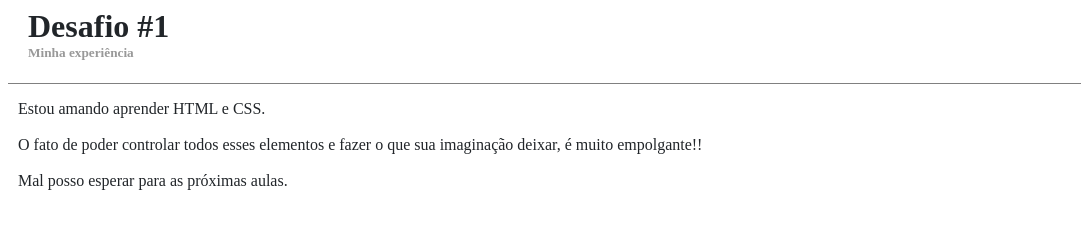
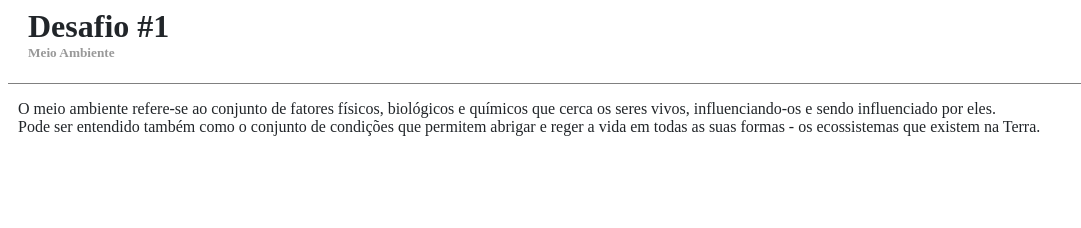
Before and after one commit to monscoala/desafio-da-semana-1, a plain HTML site: page index.html in a window 1280 px wide. Shown: the whole page, without its empty margins (0-1081 px from the left). Drawn offline with Linux system fonts and the light colour scheme.

Commit message:
Texto e título modificado.

```diff
--- a/index.html
+++ b/index.html
@@ -6,12 +6,12 @@
     <body>
         <div id="title">
             <h1>Desafio #1</h1>
-            <h5>Minha experiência</h5>
+            <h5>Meio Ambiente</h5>
         </div>
         <div id="text">
-            <p>Estou amando aprender HTML e CSS.
-                <br><br>O fato de poder controlar todos esses elementos e fazer o que sua imaginação deixar, é muito empolgante!!
-                <br><br>Mal posso esperar para as próximas aulas.
+            <p>
+                O meio ambiente refere-se ao conjunto de fatores físicos, biológicos e químicos que cerca os seres vivos, influenciando-os e sendo influenciado por eles.<br>
+                Pode ser entendido também como o conjunto de condições que permitem abrigar e reger a vida em todas as suas formas - os ecossistemas que existem na Terra.
             </p>
         </div>
     </body>
```
